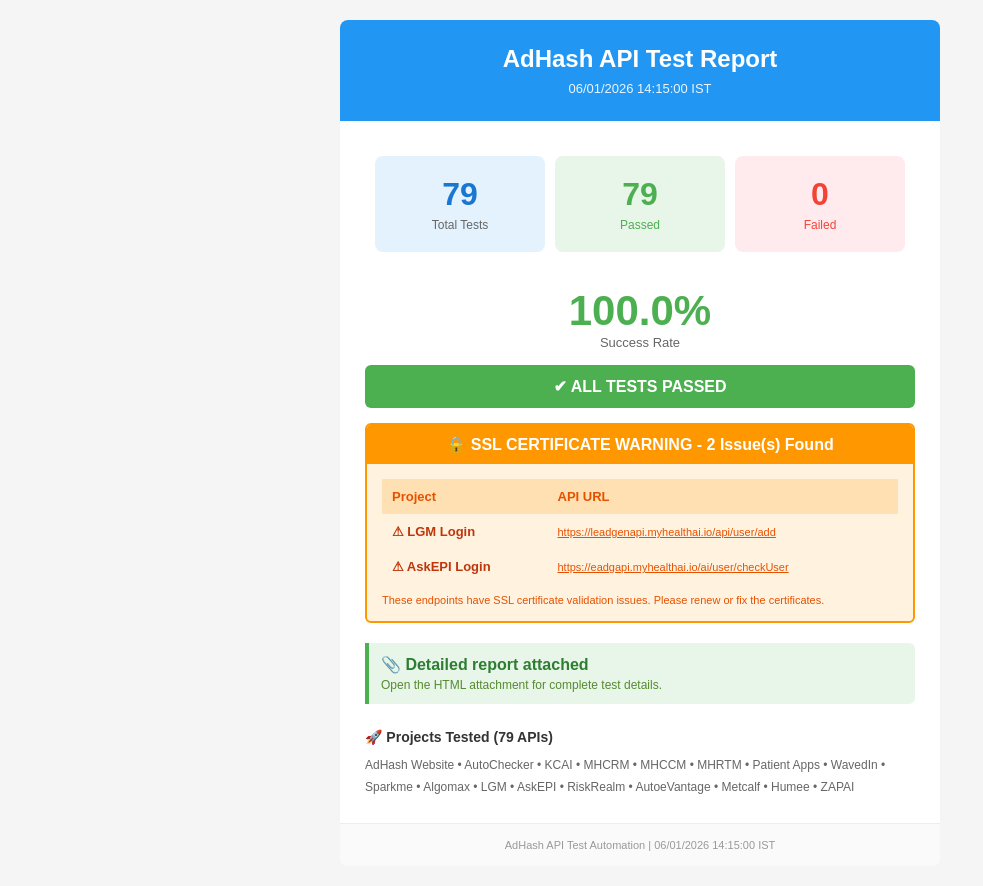
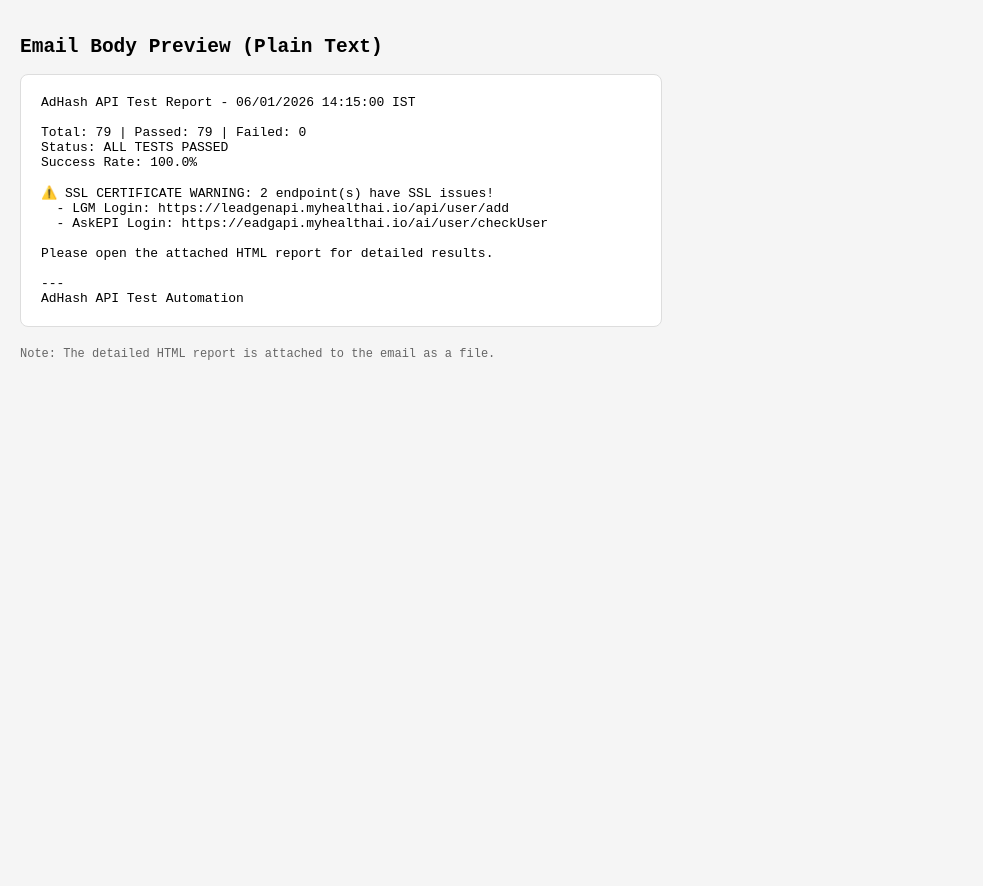
Before and after one commit to Thenilavan-G/AdHash-API-Test, a plain HTML site: page email-preview.html in a window 1280 px wide. Shown: the whole page, without its empty margins (0-983 px from the left). After the commit the page ends 800 px from the top, so only its background shows below. Drawn offline with Linux system fonts and the light colour scheme.

Commit message:
Simplify email body to plain text with SSL certificate warnings

```diff
--- a/email-preview.html
+++ b/email-preview.html
@@ -1,71 +1,29 @@
-<!DOCTYPE html><html><head><meta charset="UTF-8"><title>Email Preview - New Design</title></head>
-<body style="margin:0;padding:20px;background:#f5f5f5;font-family:Arial,sans-serif;">
-<table width="600" align="center" cellpadding="0" cellspacing="0" style="background:#fff;border-radius:8px;">
+<!DOCTYPE html>
+<html lang="en">
+<head>
+<meta charset="UTF-8">
+<title>Email Preview - Simplified Plain Text</title>
+</head>
+<body style="margin:0;padding:20px;background:#f5f5f5;font-family:monospace;">
+<h2>Email Body Preview (Plain Text)</h2>
+<pre style="background:#fff;padding:20px;border-radius:8px;max-width:600px;border:1px solid #ddd;">
+AdHash API Test Report - 06/01/2026 14:15:00 IST
 
-<!-- Header -->
-<tr><td style="background:#2196F3;color:#fff;padding:25px;text-align:center;border-radius:8px 8px 0 0;">
-<h1 style="margin:0;font-size:24px;">AdHash API Test Report</h1>
-<p style="margin:8px 0 0;opacity:0.9;font-size:13px;">06/01/2026 14:15:00 IST</p>
-</td></tr>
+Total: 79 | Passed: 79 | Failed: 0
+Status: ALL TESTS PASSED
+Success Rate: 100.0%
 
-<!-- Stats Row -->
-<tr><td style="padding:25px;">
-<table width="100%" cellpadding="0" cellspacing="10">
-<tr>
-<td width="33%" align="center" style="background:#E3F2FD;padding:20px;border-radius:8px;">
-<div style="font-size:32px;font-weight:bold;color:#1976D2;">79</div>
-<div style="font-size:12px;color:#666;margin-top:5px;">Total Tests</div></td>
-<td width="33%" align="center" style="background:#E8F5E9;padding:20px;border-radius:8px;">
-<div style="font-size:32px;font-weight:bold;color:#4CAF50;">79</div>
-<div style="font-size:12px;color:#4CAF50;margin-top:5px;">Passed</div></td>
-<td width="33%" align="center" style="background:#FFEBEE;padding:20px;border-radius:8px;">
-<div style="font-size:32px;font-weight:bold;color:#F44336;">0</div>
-<div style="font-size:12px;color:#F44336;margin-top:5px;">Failed</div></td>
-</tr></table>
+⚠️ SSL CERTIFICATE WARNING: 2 endpoint(s) have SSL issues!
+  - LGM Login: https://leadgenapi.myhealthai.io/api/user/add
+  - AskEPI Login: https://eadgapi.myhealthai.io/ai/user/checkUser
 
-<!-- Success Rate -->
-<div style="text-align:center;margin:25px 0 15px;">
-<span style="font-size:42px;font-weight:bold;color:#4CAF50;">100.0%</span>
-<div style="font-size:13px;color:#666;">Success Rate</div></div>
+Please open the attached HTML report for detailed results.
 
-<!-- Status Banner -->
-<div style="background:#4CAF50;color:#fff;text-align:center;padding:12px;border-radius:6px;font-weight:bold;">&#10004; ALL TESTS PASSED</div>
-
-<!-- SSL Certificate Warning Section -->
-<div style="margin-top:15px;background:#FFF3E0;border:2px solid #FF9800;border-radius:6px;padding:15px;">
-<div style="background:#FF9800;color:#fff;padding:10px;margin:-15px -15px 15px;border-radius:4px 4px 0 0;font-weight:bold;text-align:center;">
-&#128274; SSL CERTIFICATE WARNING - 2 Issue(s) Found</div>
-<table width="100%" cellpadding="8" cellspacing="0" style="font-size:13px;">
-<tr style="background:#FFE0B2;"><th align="left" style="padding:10px;color:#E65100;">Project</th><th align="left" style="padding:10px;color:#E65100;">API URL</th></tr>
-<tr style="border-bottom:1px solid #FFCC80;">
-<td style="padding:10px;color:#BF360C;font-weight:bold;">&#9888; LGM Login</td>
-<td style="padding:10px;"><a href="https://leadgenapi.myhealthai.io/api/user/add" style="color:#E65100;font-size:11px;">https://leadgenapi.myhealthai.io/api/user/add</a></td>
-</tr>
-<tr style="border-bottom:1px solid #FFCC80;">
-<td style="padding:10px;color:#BF360C;font-weight:bold;">&#9888; AskEPI Login</td>
-<td style="padding:10px;"><a href="https://eadgapi.myhealthai.io/ai/user/checkUser" style="color:#E65100;font-size:11px;">https://eadgapi.myhealthai.io/ai/user/checkUser</a></td>
-</tr>
-</table>
-<p style="margin:10px 0 0;font-size:11px;color:#E65100;">These endpoints have SSL certificate validation issues. Please renew or fix the certificates.</p>
-</div>
-
-<!-- Attachment Note -->
-<div style="margin-top:20px;background:#E8F5E9;border-left:4px solid #4CAF50;padding:12px;border-radius:0 6px 6px 0;">
-<strong style="color:#2E7D32;">&#128206; Detailed report attached</strong>
-<div style="font-size:12px;color:#558B2F;margin-top:4px;">Open the HTML attachment for complete test details.</div></div>
-
-</td></tr>
-
-<!-- Simple Project Summary -->
-<tr><td style="padding:0 25px 25px;">
-<div style="font-size:14px;font-weight:bold;color:#333;margin-bottom:10px;">&#128640; Projects Tested (79 APIs)</div>
-<div style="font-size:12px;color:#666;line-height:1.8;">
-AdHash Website &bull; AutoChecker &bull; KCAI &bull; MHCRM &bull; MHCCM &bull; MHRTM &bull; Patient Apps &bull; WavedIn &bull; Sparkme &bull; Algomax &bull; LGM &bull; AskEPI &bull; RiskRealm &bull; AutoeVantage &bull; Metcalf &bull; Humee &bull; ZAPAI
-</div></td></tr>
-
-<!-- Footer -->
-<tr><td style="background:#FAFAFA;padding:15px;text-align:center;border-radius:0 0 8px 8px;border-top:1px solid #EEE;">
-<p style="margin:0;font-size:11px;color:#999;">AdHash API Test Automation | 06/01/2026 14:15:00 IST</p>
-</td></tr>
-
-</table></body></html>
+---
+AdHash API Test Automation
+</pre>
+<p style="color:#666;font-size:12px;margin-top:20px;">
+Note: The detailed HTML report is attached to the email as a file.
+</p>
+</body>
+</html>
```
Also changed, not shown: 2 other files.
